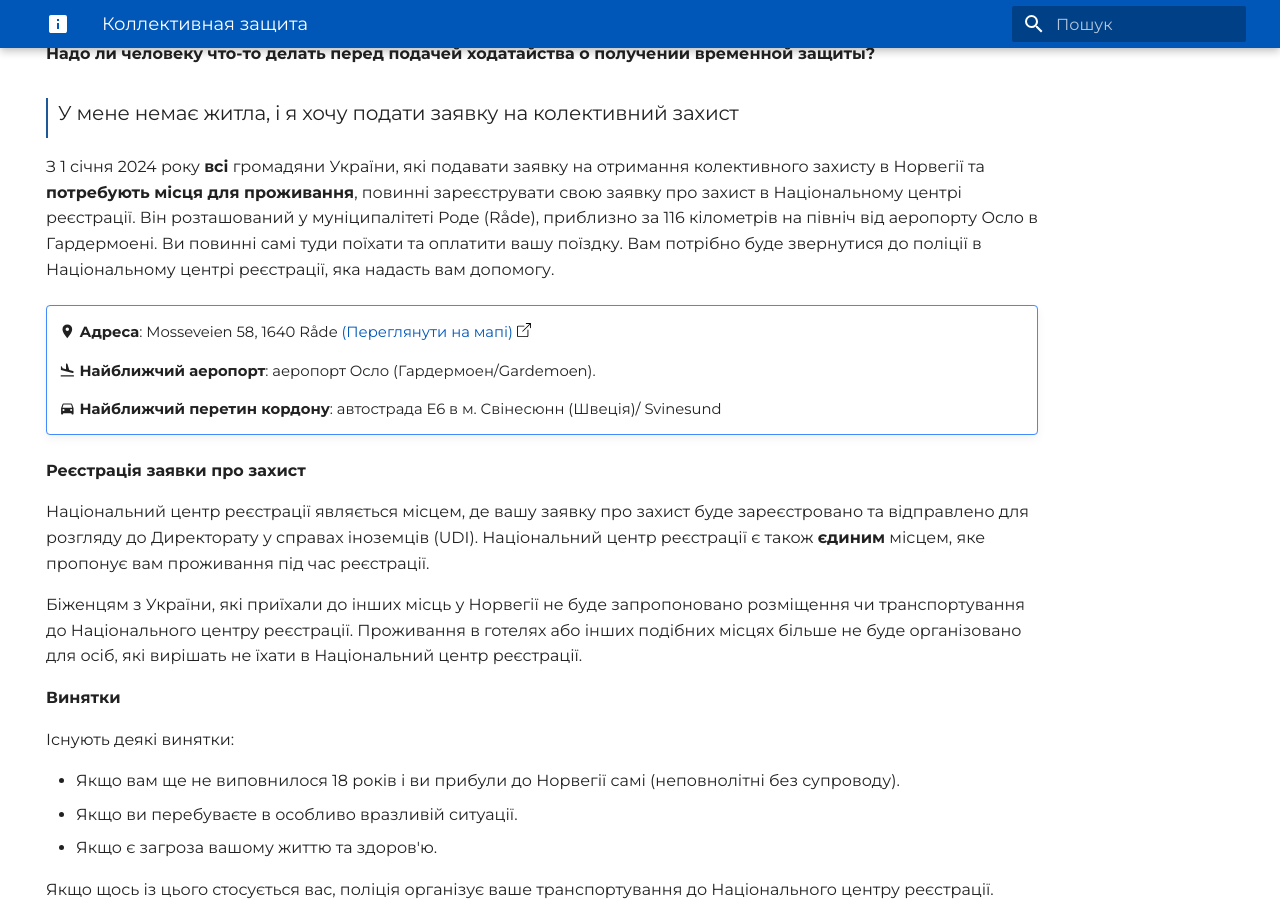
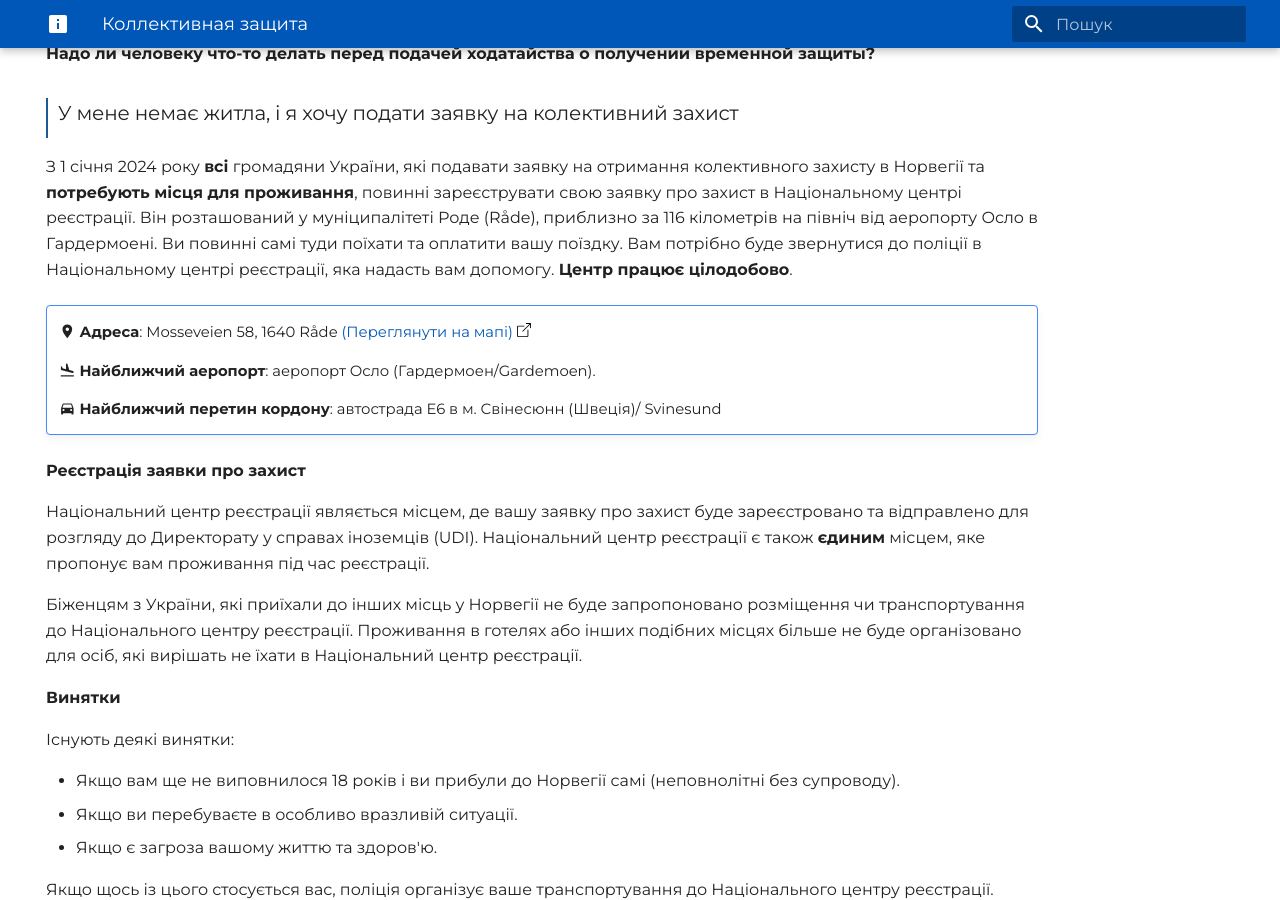
Before and after one commit to norgeinfo/norgeinfo.github.io, an MkDocs documentation site: the page built from docs/kollektiv-beskyttelse.md, in a window 1280 px wide and 900 px high, scrolled down 3905 px. Built offline with MkDocs 1.6.1 and Material for MkDocs 9.7.7, drawn with Linux system fonts in a browser that asks for light colours.

Commit message:
Update kollektiv-beskyttelse.md

```diff
--- a/docs/kollektiv-beskyttelse.md
+++ b/docs/kollektiv-beskyttelse.md
@@ -112,7 +112,7 @@ __Надо ли человеку что-то делать перед подач
 
 ### У мене немає житла, і я хочу подати заявку на колективний захист { #registrering-og-innkvatering-i-asylmottak }
 
-З 1 січня 2024 року __всі__ громадяни України, які подавати заявку на отримання колективного захисту в Норвегії та __потребують місця для проживання__, повинні зареєструвати свою заявку про захист в Національному центрі реєстрації. Він розташований у муніципалітеті Роде (Råde), приблизно за 116 кілометрів на північ від аеропорту Осло в Гардермоені. Ви повинні самі туди поїхати та оплатити вашу поїздку. Вам потрібно буде звернутися до поліції в Національному центрі реєстрації, яка надасть вам допомогу.
+З 1 січня 2024 року __всі__ громадяни України, які подавати заявку на отримання колективного захисту в Норвегії та __потребують місця для проживання__, повинні зареєструвати свою заявку про захист в Національному центрі реєстрації. Він розташований у муніципалітеті Роде (Råde), приблизно за 116 кілометрів на північ від аеропорту Осло в Гардермоені. Ви повинні самі туди поїхати та оплатити вашу поїздку. Вам потрібно буде звернутися до поліції в Національному центрі реєстрації, яка надасть вам допомогу. __Центр працює цілодобово__.
 
 !!! note ""
 
```
